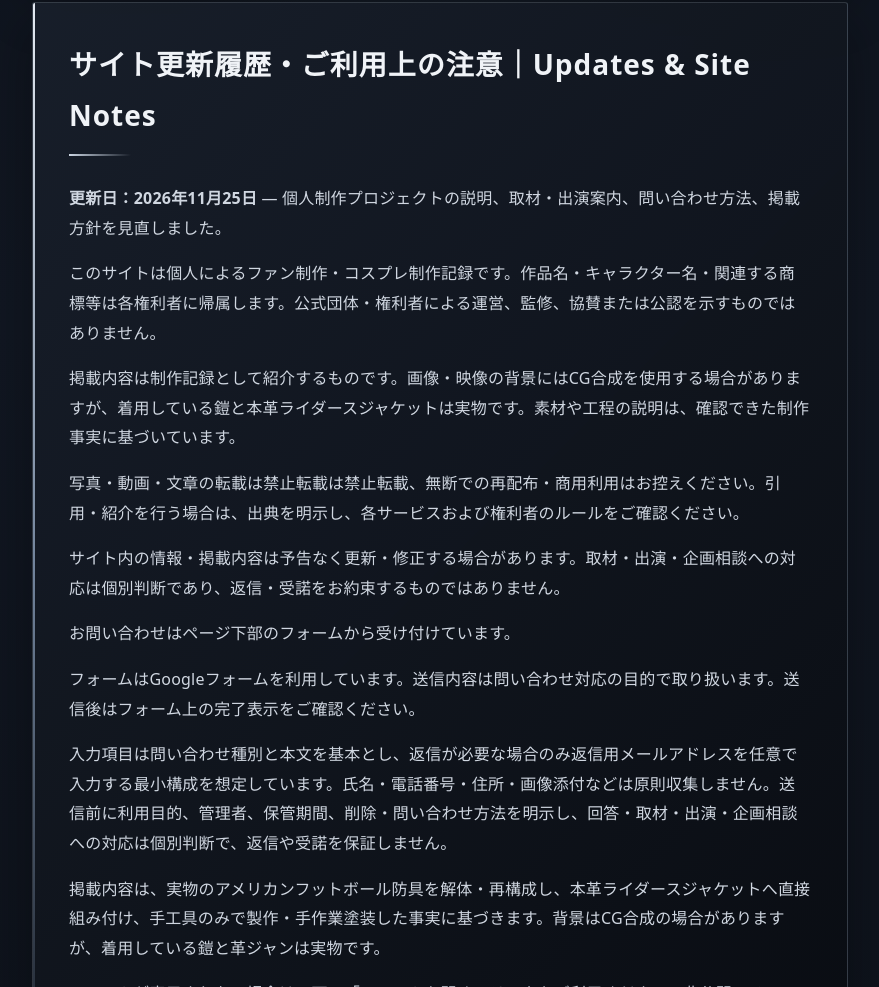
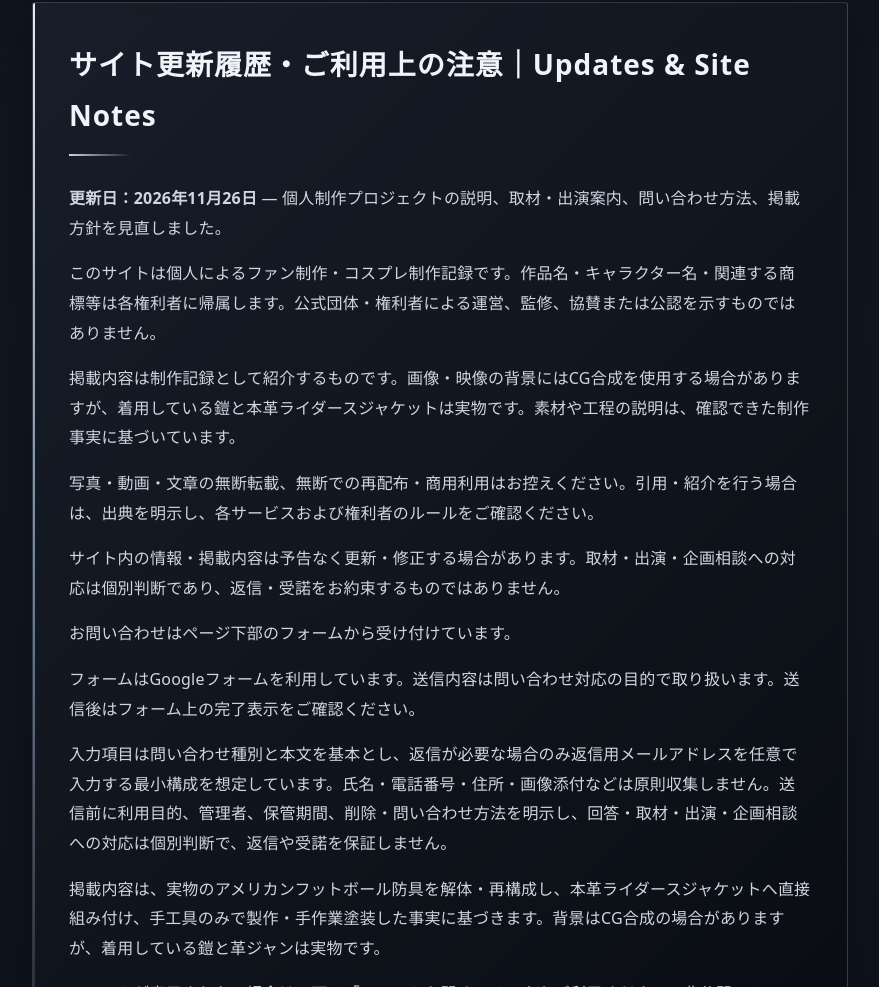
Before and after one commit to kyouichinogami-cloud/kenshiro-cosplay-site-draft, a plain HTML site: page process.html in a window 1280 px wide. Shown: the part 2467-3454 px from the top of the page, without its empty margins (200-1079 px from the left). Drawn offline with Linux system fonts and the light colour scheme.

Commit message:
Correct site notes typo and update revision date

```diff
--- a/process.html
+++ b/process.html
@@ -169,10 +169,10 @@ footer{margin-top:34px!important;padding-top:24px!important;border-top:1px solid
 
 <section class="panel" id="site-notes">
 <h2>サイト更新履歴・ご利用上の注意｜Updates &amp; Site Notes</h2>
-<p><strong>更新日：2026年11月25日</strong> — 個人制作プロジェクトの説明、取材・出演案内、問い合わせ方法、掲載方針を見直しました。</p>
+<p><strong>更新日：2026年11月26日</strong> — 個人制作プロジェクトの説明、取材・出演案内、問い合わせ方法、掲載方針を見直しました。</p>
 <p>このサイトは個人によるファン制作・コスプレ制作記録です。作品名・キャラクター名・関連する商標等は各権利者に帰属します。公式団体・権利者による運営、監修、協賛または公認を示すものではありません。</p>
 <p>掲載内容は制作記録として紹介するものです。画像・映像の背景にはCG合成を使用する場合がありますが、着用している鎧と本革ライダースジャケットは実物です。素材や工程の説明は、確認できた制作事実に基づいています。</p>
-<p>写真・動画・文章の転載は禁止転載は禁止転載、無断での再配布・商用利用はお控えください。引用・紹介を行う場合は、出典を明示し、各サービスおよび権利者のルールをご確認ください。</p>
+<p>写真・動画・文章の無断転載、無断での再配布・商用利用はお控えください。引用・紹介を行う場合は、出典を明示し、各サービスおよび権利者のルールをご確認ください。</p>
 <p>サイト内の情報・掲載内容は予告なく更新・修正する場合があります。取材・出演・企画相談への対応は個別判断であり、返信・受諾をお約束するものではありません。</p>
 <p>お問い合わせはページ下部のフォームから受け付けています。</p>
 <p>フォームはGoogleフォームを利用しています。送信内容は問い合わせ対応の目的で取り扱います。送信後はフォーム上の完了表示をご確認ください。</p>
```
